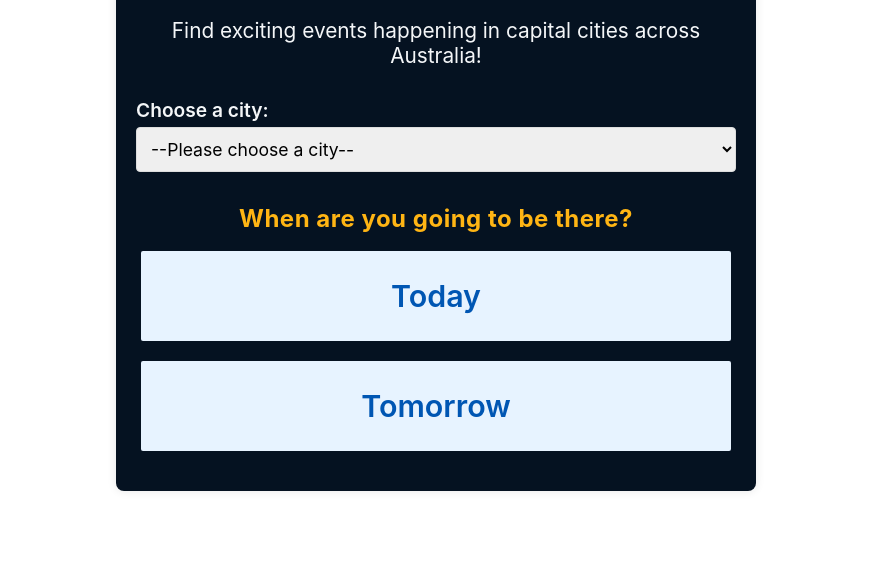
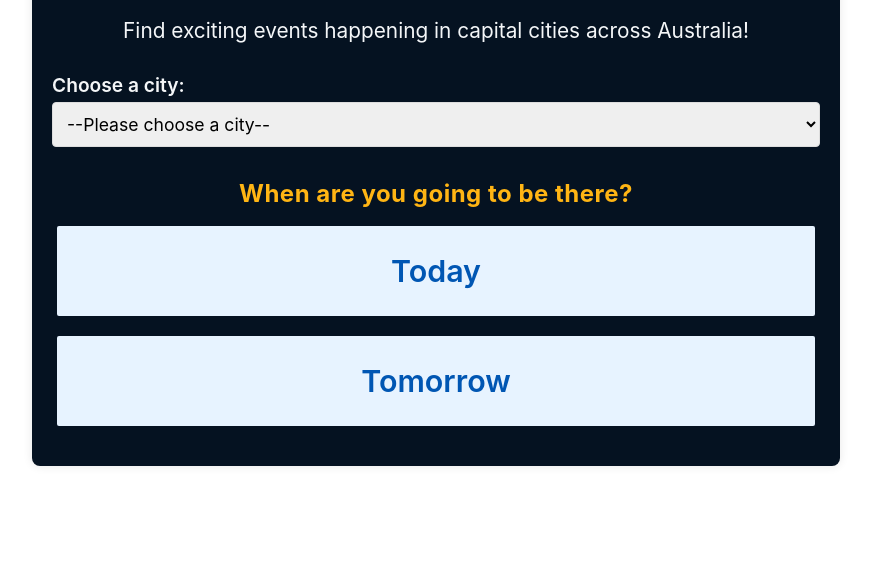
Before and after one commit to treadly55/weekend-away-event-finder, a website built with Vite: page index.html in a window 1280 px wide. Shown: the part 233-800 px from the top of the page, without its empty margins (204-1075 px from the left). Built offline with nearby package versions, Linux system fonts and the light colour scheme; no server answers.

Commit message:
media query to fit width on mobile device

```diff
--- a/style.css
+++ b/style.css
@@ -81,7 +81,7 @@ h1 {
   padding: 20px;
   border-radius: 8px;
   box-shadow: 0 0 10px rgba(0,0,0,0.1); /* Replaced var(--shadow-container) */
-  max-width: 600px;
+  width: 100%;
   margin: auto;
 }
 
@@ -284,3 +284,11 @@ br {
   display: block;
   margin: 4px 0; /* Adjust as needed */
 }
+
+
+@media (min-width: 768px) {
+  .container {
+    /* This will be the maximum width on desktops */
+    max-width: 768px;
+  }
+}
```
